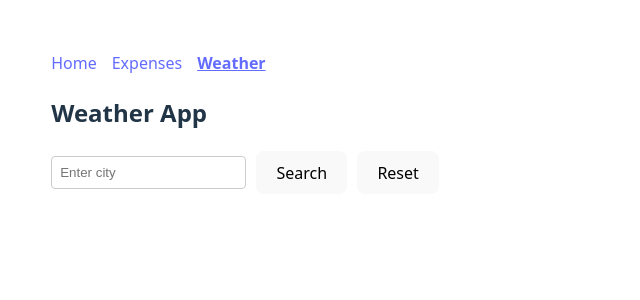
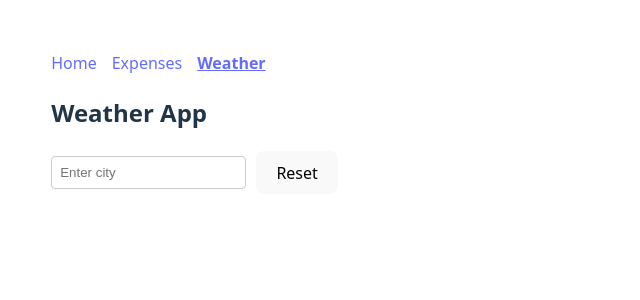
Before and after one commit to PasangDimdung/react-assignment, a React app: page /weather in a window 1280 px wide. Shown: the top 300 px of the page, without its empty margins (0-640 px from the left). Built offline with nearby package versions, Linux system fonts and the light colour scheme; the HTML template or start-up script is replaced by a standard one.

Commit message:
used side effect - useEffect while fetching weather data

```diff
--- a/src/components/Input.tsx
+++ b/src/components/Input.tsx
@@ -8,7 +8,7 @@ type Option = {
 type FormFieldProps = {
   name: string;
   value: string;
-  onChange: (e: React.ChangeEvent<HTMLInputElement | HTMLSelectElement>) => void;
+  onChange: (value: string) => void;
   placeholder?: string;
   type?: string;
   options?: Option[];
@@ -24,10 +24,16 @@ const Input = ({
   options,
   error,
 }: FormFieldProps) => {
+
+
+    const handleChange = (e: React.ChangeEvent<HTMLInputElement | HTMLSelectElement>) => {
+      onChange(e.target.value);
+    };
+
   return (
     <div className="expense-field">
       {options ? (
-        <select name={name} value={value} onChange={onChange}>
+        <select name={name} value={value} onChange={handleChange}>
           <option value="">{placeholder}</option>
           {options.map((opt) => (
             <option key={opt.value} value={opt.value}>
@@ -41,7 +47,7 @@ const Input = ({
           type={type}
           placeholder={placeholder}
           value={value}
-          onChange={onChange}
+          onChange={handleChange}
         />
       )}
 
--- a/src/features/weather/WeatherSearch.tsx
+++ b/src/features/weather/WeatherSearch.tsx
@@ -1,4 +1,4 @@
-import { useState } from "react";
+import { useEffect, useState } from "react";
 import type { WeatherData } from "../../models/WeatherData.type";
 import WeatherCard from "./WeatherCard";
 import Input from "../../components/Input";
@@ -13,9 +13,10 @@ const WeatherSearch: React.FC = () => {
 
   const url = `${BASE_URL}/weather?q=${city}&units=metric&appid=${API_KEY}`;
 
-  const handleSearch = async () => {
-    if (!city) return;
+  useEffect(() => {
+    if (!city.trim()) return;
 
+    const fetchWeather = async () => {
         try {
           setError("");
           const res = await fetch(url);
@@ -31,6 +32,14 @@ const WeatherSearch: React.FC = () => {
           setError("Failed to fetch weather data");
           setWeather(null);
         }
+    }
+    fetchWeather();
+
+  },[city]);
+
+  //EVENT HANDLERS ONLY update state
+  const handleCityChange = (value: string) => {
+    setCity(value);
   };
 
   const handleReset = () => {
@@ -40,20 +49,20 @@ const WeatherSearch: React.FC = () => {
   };
 
   return (
+    <div className="weather-container">
       <div className="weather-form">
-      <Input name="city" value={city} onChange={(e) => setCity(e.target.value)} placeholder="Enter city" type="text" error={error}/>
+        <Input name="city" value={city} onChange={handleCityChange} placeholder="Enter city" type="text" error={error}/>
 
         <div className="button-group">
-        <button onClick={handleSearch}>Search</button>
           <button onClick={handleReset}>Reset</button>
         </div>
+      </div>
 
-      {
-        weather &&
-        <div style={{ marginTop: "2rem" }}>
+      {weather && (
+        <div className="weather-result">
           <WeatherCard data={weather} />
         </div>
-      }
+      )}
     </div>
   );
 };
--- a/src/index.css
+++ b/src/index.css
@@ -156,6 +156,13 @@ button:focus-visible {
 }
 
 /* weather form style */
+.weather-container {
+  display: flex;
+  flex-direction: column; /* stack children vertically */
+  gap: 1rem; /* space between form and card */
+  max-width: 600px;
+}
+
 .weather-form {
   display: flex;
   align-items: center;
@@ -173,3 +180,7 @@ button:focus-visible {
   display: flex;
   gap: 10px;
 }
+
+.weather-result {
+  margin-top: 1rem;
+}
```
Lines whose indentation alone changed are shown as unchanged.
